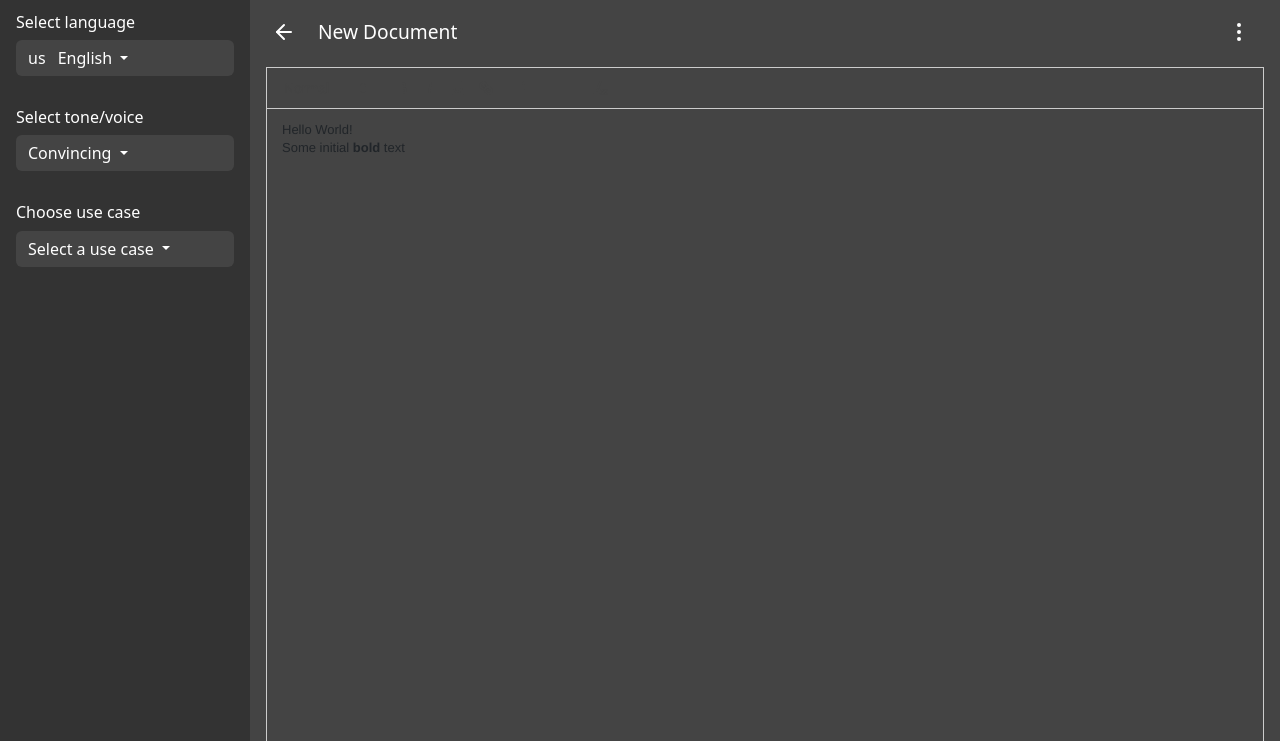
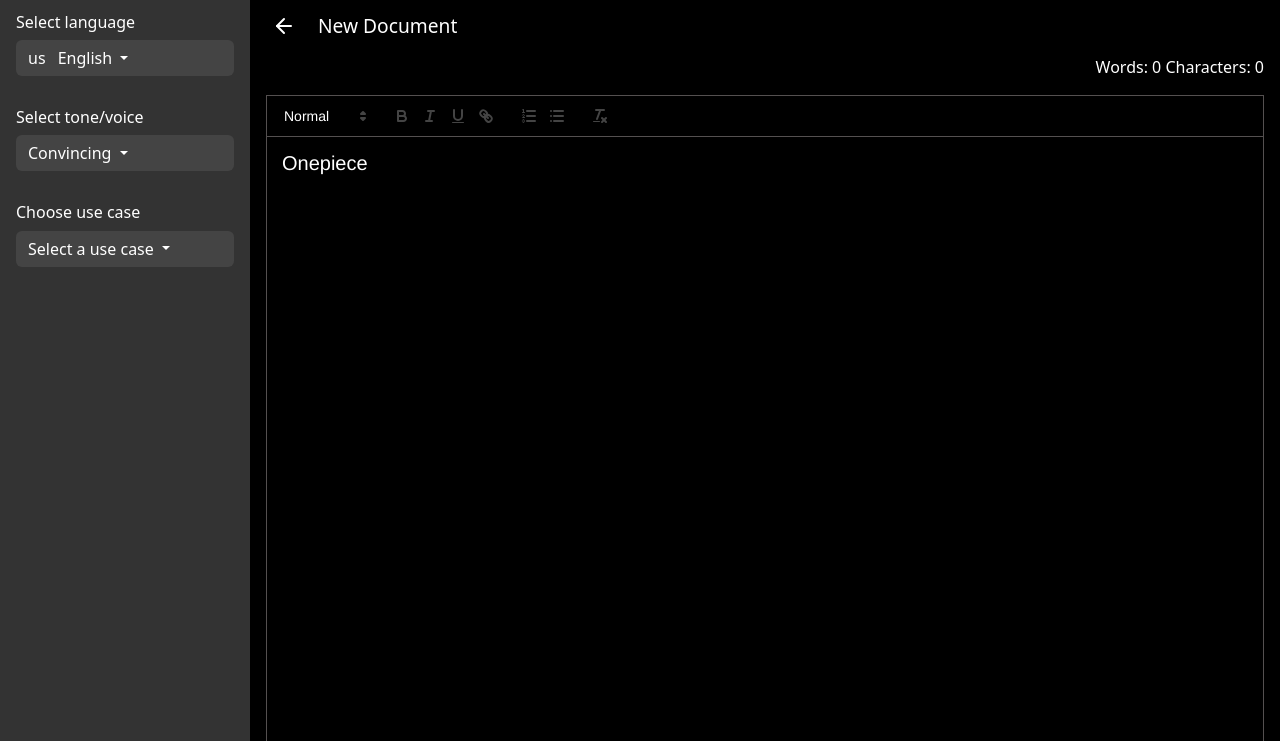
Before and after one commit to Gangadhar184/scribe-ai, a website: page write.html in a window 1280 px wide. Shown: the part 59-800 px from the top of the page. Drawn offline with nearby package versions, Linux system fonts and the light colour scheme.

Commit message:
fixed ui bugs of text code editor

```diff
--- a/write.css
+++ b/write.css
@@ -49,8 +49,9 @@
 
 .editor-container {
   flex-grow: 1;
-  background-color: #444;
+  background-color: black;
   padding: 1rem;
+
 }
 
 .editor-header {
@@ -111,9 +112,9 @@
 }
 
 .word-count {
-  color: #aaa;
+  color: white;
   text-align: right;
-  margin-top: 0.5rem;
+
 }
 
 .user-avatar {
@@ -138,3 +139,46 @@
   padding: 0.5rem 1.5rem;
   font-weight: bold;
 }
+.word-character-count{
+  color: white;
+  display: flex;
+  justify-content: end;
+}
+
+/* editor */
+#editor{
+  height: 100dvh;
+}
+.ql-toolbar.ql-snow {
+  border: 1px solid #545050;
+  box-sizing: border-box;
+  font-family: 'Helvetica Neue', 'Helvetica', 'Arial', sans-serif;
+  padding: 8px;
+}
+
+.ql-container.ql-snow {
+  border: 1px solid #545050;
+}
+.ql-snow .ql-picker {
+  color: white;
+  display: inline-block;
+  /* float: left; */
+  font-size: 14px;
+  font-weight: 500;
+  height: 24px;
+  position: relative;
+  vertical-align: middle;
+}
+.ql-toolbar.ql-snow .ql-picker.ql-expanded .ql-picker-label {
+  border: 1px solid #545050;
+}
+.ql-toolbar.ql-snow .ql-picker.ql-expanded .ql-picker-options {
+  border-color: #545050;
+  background: black;
+}
+
+.ql-toolbar.ql-snow + .ql-container.ql-snow {
+  border-top: 0;
+  color: white;
+  font-size: 20px;
+}
--- a/write.html
+++ b/write.html
@@ -82,58 +82,21 @@
             <i data-lucide="arrow-left"></i>
           </button>
           <h2 class="editor-title">New Document</h2>
-          <div class="ms-auto">
+          <!-- <div class="ms-auto">
             <button class="btn btn-link text-white">
               <i data-lucide="more-vertical"></i>
             </button>
-          </div>
+          </div> -->
+        </div>
+        <div class="word-character-count">
+          <p> Words: 0 Characters: 0</p>
+         </div>
+
+         <div id="editor">
+           Onepiece
         </div>
 
-        <!-- <div class="editor-toolbar">
-          <button class="toolbar-btn"><i data-lucide="bold"></i></button>
-          <button class="toolbar-btn"><i data-lucide="italic"></i></button>
-          <button class="toolbar-btn"><i data-lucide="underline"></i></button>
-          <button class="toolbar-btn"><i data-lucide="strikethrough"></i></button>
-          <span class="toolbar-divider"></span>
-          <button class="toolbar-btn"><i data-lucide="heading-1"></i></button>
-          <button class="toolbar-btn"><i data-lucide="heading-2"></i></button>
-          <button class="toolbar-btn"><i data-lucide="heading-3"></i></button>
-          <span class="toolbar-divider"></span>
-          <button class="toolbar-btn"><i data-lucide="list"></i></button>
-          <button class="toolbar-btn"><i data-lucide="list-ordered"></i></button>
-          <span class="toolbar-divider"></span>
-          <button class="toolbar-btn"><i data-lucide="link"></i></button>
-          <button class="toolbar-btn"><i data-lucide="image"></i></button>
-          <button class="toolbar-btn"><i data-lucide="quote"></i></button>
-          <button class="toolbar-btn"><i data-lucide="highlighter"></i></button>
-          <span class="toolbar-divider"></span>
-          <button class="toolbar-btn"><i data-lucide="align-left"></i></button>
-          <button class="toolbar-btn"><i data-lucide="align-center"></i></button>
-          <button class="toolbar-btn"><i data-lucide="align-right"></i></button>
-          <span class="toolbar-divider"></span>
-          <button class="toolbar-btn"><i data-lucide="table"></i></button>
-          <span class="toolbar-divider"></span>
-          <button class="toolbar-btn"><i data-lucide="undo"></i></button>
-          <button class="toolbar-btn"><i data-lucide="redo"></i></button>
-        </div> -->
 
-        <!-- <div class="editor-content">
-          <div class="cursor-position">
-             Create the toolbar container
-
-
-
-          </div>
-        </div> -->
-        <div id="editor">
-          <p>Hello World!</p>
-          <p>Some initial <strong>bold</strong> text</p>
-          <p><br /></p>
-        </div>
-
-        <div class="word-count">
-          Words: 0 Characters: 0
-        </div>
 
         <div class="user-avatar">
           S
@@ -145,7 +108,10 @@
 <!-- Include the Quill library -->
 <script src="https://cdn.jsdelivr.net/npm/quill@2/dist/quill.js"></script>
   <script src="https://cdn.jsdelivr.net/npm/bootstrap@5.3.2/dist/js/bootstrap.bundle.min.js"></script>
-  <!-- Initialize Lucide icons -->
+
+
+
+
   <script>
     document.addEventListener('DOMContentLoaded', function() {
       lucide.createIcons();
@@ -154,5 +120,6 @@
     theme: "snow",
   });
   </script>
+
 </body>
 </html>
```
